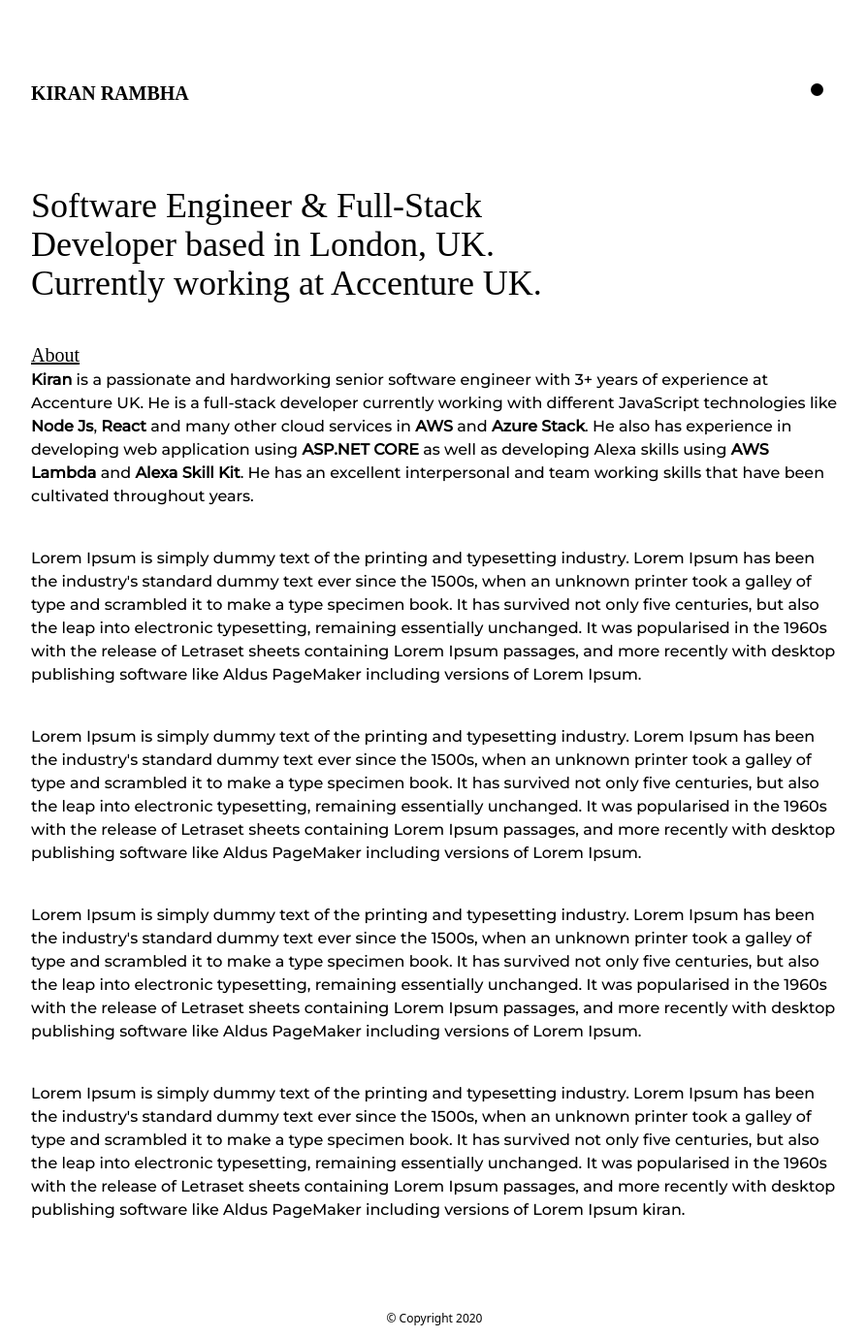
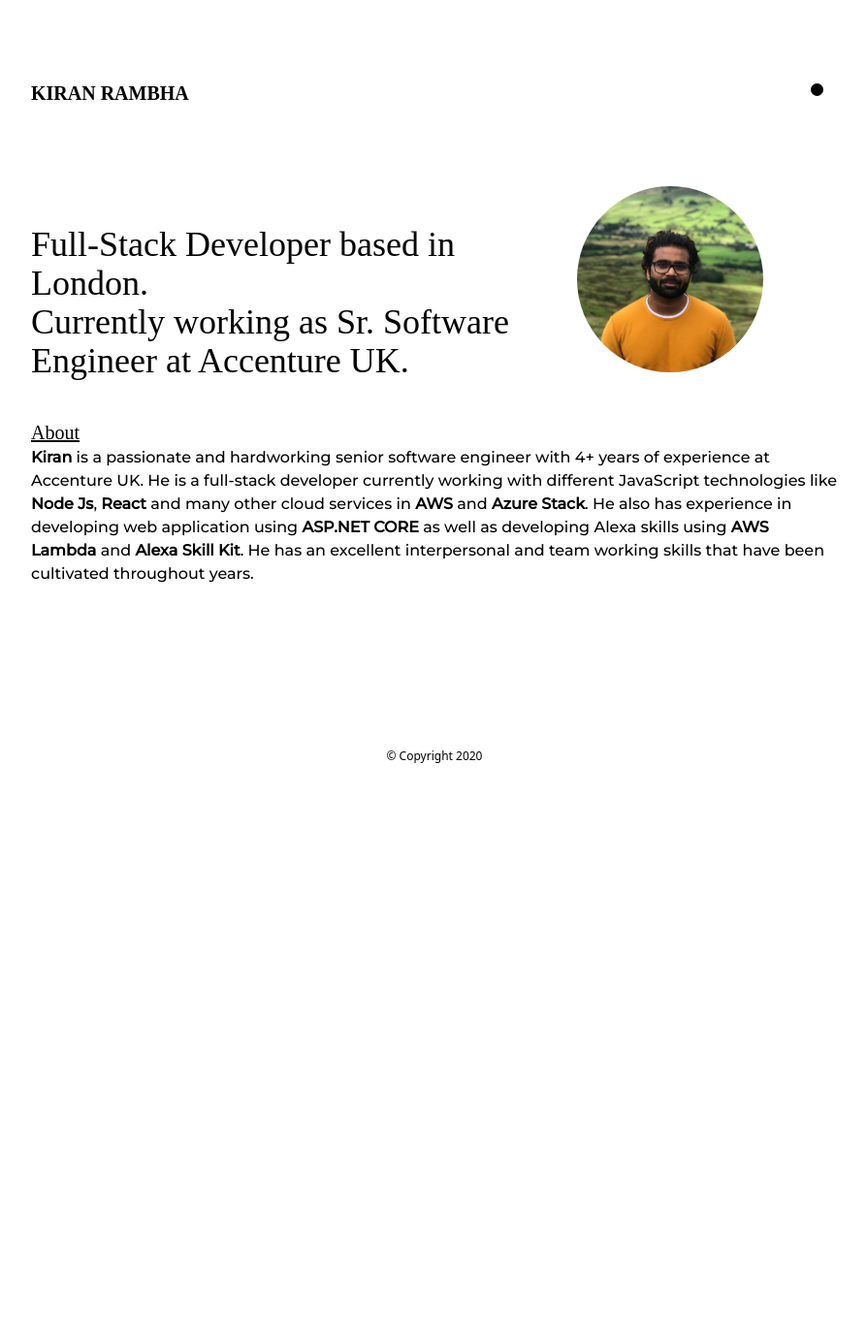
Before and after one commit to KiranRambha/ProjectReact, a React (Create React App) app: page / in a window 1280 px wide. Shown: the whole page at 97% size, without its empty margins (192-1086 px from the left). After the commit the page ends 800 px from the top, so only its background shows below. Built offline with nearby package versions, Linux system fonts and the light colour scheme; a web font is replaced by a local one.

Commit message:
Profile picture added

```diff
--- a/src/App.js
+++ b/src/App.js
@@ -2,14 +2,14 @@ import Header from './Components/Header';
 import Body from './Components/Body';
 import Footer from './Components/Footer';
 import React, { useState } from 'react';
-import Introduction from './Components/Introduction';
 
 function App() {
   const [darkMode, setDarkMode] = useState('dark');
   return (
-    <div className={`${darkMode}:bg-black relative pb-10 min-h-screen`}>
+    <div
+      className={`${darkMode}:bg-black relative pb-10 min-h-screen flex flex-col`}
+    >
       <Header darkMode={darkMode} setDarkMode={setDarkMode} />
-      <Introduction darkMode={darkMode} />
       <Body darkMode={darkMode} />
       <Footer darkMode={darkMode} />
     </div>
--- a/src/Components/Body.js
+++ b/src/Components/Body.js
@@ -1,16 +1,18 @@
 import React from 'react';
+import Introduction from './Introduction';
 
 export default function Body(props) {
   return (
     <div
-      className={`${props.darkMode}:bg-black ${props.darkMode}:text-white px-56 font-content pb-10`}
+      className={`${props.darkMode}:bg-black ${props.darkMode}:text-white px-56 font-content pb-10 flex-1 overflow-auto`}
     >
+      <Introduction darkMode={props.darkMode} />
       <div className='font-header font text-xl'>
         <u>About</u>
       </div>
       <div className='pb-10'>
         <b>Kiran</b> is a passionate and hardworking senior software engineer
-        with 3+ years of experience at Accenture UK. He is a full-stack
+        with 4+ years of experience at Accenture UK. He is a full-stack
         developer currently working with different JavaScript technologies like{' '}
         <b>Node Js</b>, <b>React</b> and many other cloud services in <b>AWS</b>{' '}
         and <b>Azure Stack</b>. He also has experience in developing web
@@ -19,50 +21,6 @@ export default function Body(props) {
         interpersonal and team working skills that have been cultivated
         throughout years.
       </div>
-      <div className='pb-10'>
-        Lorem Ipsum is simply dummy text of the printing and typesetting
-        industry. Lorem Ipsum has been the industry's standard dummy text ever
-        since the 1500s, when an unknown printer took a galley of type and
-        scrambled it to make a type specimen book. It has survived not only five
-        centuries, but also the leap into electronic typesetting, remaining
-        essentially unchanged. It was popularised in the 1960s with the release
-        of Letraset sheets containing Lorem Ipsum passages, and more recently
-        with desktop publishing software like Aldus PageMaker including versions
-        of Lorem Ipsum.
-      </div>
-      <div className='pb-10'>
-        Lorem Ipsum is simply dummy text of the printing and typesetting
-        industry. Lorem Ipsum has been the industry's standard dummy text ever
-        since the 1500s, when an unknown printer took a galley of type and
-        scrambled it to make a type specimen book. It has survived not only five
-        centuries, but also the leap into electronic typesetting, remaining
-        essentially unchanged. It was popularised in the 1960s with the release
-        of Letraset sheets containing Lorem Ipsum passages, and more recently
-        with desktop publishing software like Aldus PageMaker including versions
-        of Lorem Ipsum.
-      </div>
-      <div className='pb-10'>
-        Lorem Ipsum is simply dummy text of the printing and typesetting
-        industry. Lorem Ipsum has been the industry's standard dummy text ever
-        since the 1500s, when an unknown printer took a galley of type and
-        scrambled it to make a type specimen book. It has survived not only five
-        centuries, but also the leap into electronic typesetting, remaining
-        essentially unchanged. It was popularised in the 1960s with the release
-        of Letraset sheets containing Lorem Ipsum passages, and more recently
-        with desktop publishing software like Aldus PageMaker including versions
-        of Lorem Ipsum.
-      </div>
-      <div className='pb-10'>
-        Lorem Ipsum is simply dummy text of the printing and typesetting
-        industry. Lorem Ipsum has been the industry's standard dummy text ever
-        since the 1500s, when an unknown printer took a galley of type and
-        scrambled it to make a type specimen book. It has survived not only five
-        centuries, but also the leap into electronic typesetting, remaining
-        essentially unchanged. It was popularised in the 1960s with the release
-        of Letraset sheets containing Lorem Ipsum passages, and more recently
-        with desktop publishing software like Aldus PageMaker including versions
-        of Lorem Ipsum kiran.
-      </div>
     </div>
   );
 }
--- a/src/Components/Introduction.js
+++ b/src/Components/Introduction.js
@@ -1,14 +1,23 @@
 import React from 'react';
+import ProfilePic from '../Profile.jpg';
 
 export default function Introduction(props) {
   return (
     <div className={`${props.darkMode}:bg-black`}>
       <div
-        className={`${props.darkMode}:bg-black ${props.darkMode}:text-white px-56 font-header pb-10 text-4xl w-4/5`}
+        className={`${props.darkMode}:bg-black ${props.darkMode}:text-white font-header py-10 text-4xl w-3/5 float-left`}
       >
-        Software Engineer &amp; Full-Stack Developer based in London, UK.
-        Currently working at Accenture UK.
+        Full-Stack Developer based in London.
+        <br /> Currently working as Sr. Software Engineer at Accenture UK.
       </div>
+      <div className='w-2/5 pl-16 float-left'>
+        <img
+          className='w-48 rounded-full'
+          src={ProfilePic}
+          alt='Kiran Rambha'
+        />
+      </div>
+      <div className='clear-both'></div>
     </div>
   );
 }
```
Also changed, not shown: src/Profile.jpg (added).
